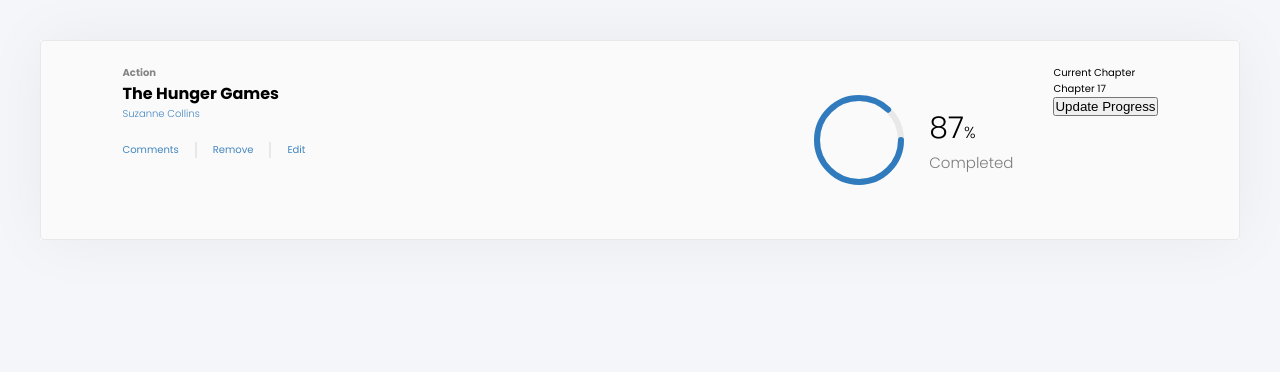
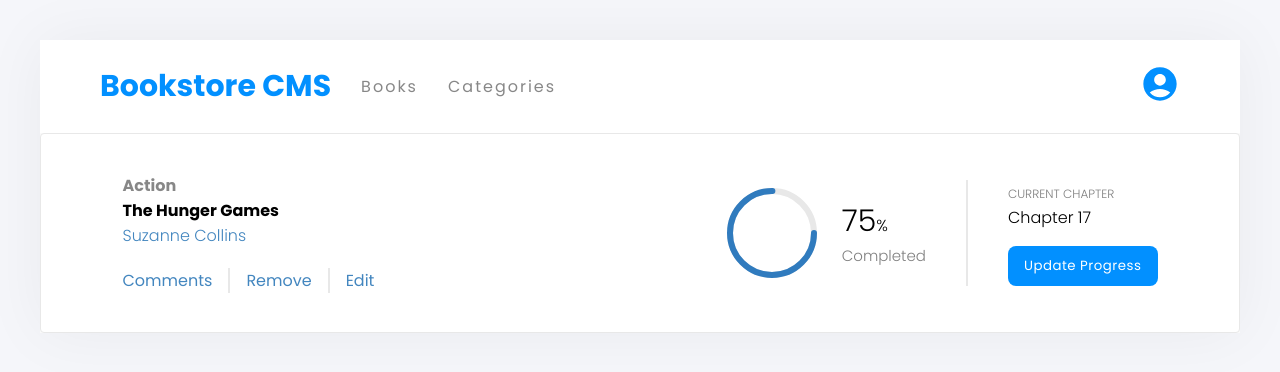
Before and after one commit to wassimchakib/Bookstore, a React (Create React App) app: page / in a window 1280 px wide. Shown: the top 372 px of the page. Built offline with nearby package versions, Linux system fonts and the light colour scheme.

Commit message:
Add BookCard component

```diff
--- a/package.json
+++ b/package.json
@@ -10,6 +10,7 @@
     "@testing-library/jest-dom": "^5.16.5",
     "@testing-library/react": "^13.4.0",
     "@testing-library/user-event": "^13.5.0",
+    "prop-types": "^15.8.1",
     "react": "^18.2.0",
     "react-dom": "^18.2.0",
     "react-scripts": "5.0.1",
--- a/src/App.css
+++ b/src/App.css
@@ -128,15 +128,17 @@
   padding: var(--fs-4);
   border: 1px solid var(--bg-border);
   border-radius: 4px;
+  background-color: var(--bg-white);
 }
 
 .book__card .container {
   display: flex;
   justify-content: space-between;
+  align-items: center;
 }
 
 .book__info {
-  font-size: 1.2rem;
+  font-size: var(--fs-2);
 }
 
 .book__categories {
@@ -169,8 +171,13 @@
   border-left: 2px solid var(--bg-border);
 }
 
+.book__edit a:hover {
+  color: #5ab5fb;
+}
+
 .book__progress {
   display: flex;
+  align-items: center;
 }
 
 .progress__circular {
@@ -178,7 +185,6 @@
   flex-direction: column;
   padding-right: var(--fs-6);
   border-right: 2px solid var(--bg-border);
-  height: fit-content;
 }
 
 /* ==============================*\
@@ -205,27 +211,26 @@
   stroke-linecap: round;
 }
 
+.progress__percent svg circle:hover {
+  cursor: pointer;
+}
+
 .progress__percent svg circle:nth-child(1) {
   stroke-dashoffset: 0;
   stroke: var(--bg-border);
 }
 
 .progress__percent svg circle:nth-child(2) {
-  stroke-dashoffset: calc(440 - (440 * 87) / 100);
+  /* stroke-dashoffset: calc(440 - (440 * 87) / 100); */
   stroke: var(--bg-progress);
   opacity: 0.1;
   animation: animate-circle 2s forwards;
+  transition: stroke 0.3s ease-in;
 }
 
-@keyframes animate-circle {
-  0% {
-      opacity: 0;
-      stroke-dashoffset: 440;
-  }
-
-  100% {
-      opacity: 1;
-  }
+.progress__percent:hover svg circle:nth-child(2) {
+  stroke: green;
+  transition: stroke 0.3s ease-in;
 }
 
 .progress__number {
@@ -234,10 +239,27 @@
   animation: showNumber 1s 1s forwards;
 }
 
+.progress__percent:hover .progress__number {
+  color: green;
+  transition: color 0.3s ease-in;
+}
+
+@keyframes animate-circle {
+  0% {
+    opacity: 0;
+    stroke-dashoffset: 440;
+  }
+
+  100% {
+    opacity: 1;
+  }
+}
+
 @keyframes showNumber {
   0% {
     opacity: 0;
   }
+
   100% {
     opacity: 1;
   }
@@ -256,3 +278,39 @@
   opacity: 0.5;
   font-weight: 300;
 }
+
+/* ==============================*\
+          Chapter Info
+\*============================== */
+.progress__chapter {
+  font-size: var(--fs-2);
+  padding-left: var(--fs-6);
+  border-left: 2px solid var(--bg-border);
+}
+
+.progress__chapter span {
+  font-weight: 300;
+  opacity: 0.5;
+  text-transform: uppercase;
+  font-size: 12px;
+}
+
+.progress__chapter p {
+  font-weight: 300;
+}
+
+.chapter__button {
+  cursor: pointer;
+  border: none;
+  background-color: var(--bg-secondary);
+  border-radius: 8px;
+  padding: var(--fs-1) var(--fs-2);
+  font-family: 'Poppins', sans-serif;
+  letter-spacing: 0.5px;
+  color: var(--bg-white);
+  margin-top: var(--fs-2);
+}
+
+.chapter__button:hover {
+  background-color: #5ab5fb;
+}
--- a/src/App.js
+++ b/src/App.js
@@ -1,9 +1,11 @@
 import './App.css';
 import BookCard from './components/BookCard';
+import Header from './components/Header';
 
 function App() {
   return (
     <>
+      <Header />
       <BookCard />
     </>
   );
--- a/src/components/BookCard.jsx
+++ b/src/components/BookCard.jsx
@@ -1,9 +1,10 @@
+import ChapterInfo from './ChapterInfo';
 import ProgressBar from './ProgressBar';
 
 const BookCard = () => (
   <div className="book__card">
     <div className="container">
-      <div className="book_info">
+      <div className="book__info">
         <span className="book__categories">Action</span>
         <h3 className="book__title">The Hunger Games</h3>
         <p className="book__author">Suzanne Collins</p>
@@ -15,12 +16,8 @@
         </ul>
       </div>
       <div className="book__progress">
-        <ProgressBar />
-        <div className="progress__chapter">
-          <span>Current Chapter</span>
-          <p>Chapter 17</p>
-          <button type="button">Update Progress</button>
-        </div>
+        <ProgressBar percentage={75} />
+        <ChapterInfo />
       </div>
     </div>
   </div>
--- /dev/null
+++ b/src/components/ChapterInfo.jsx
@@ -0,0 +1,9 @@
+const ChapterInfo = () => (
+  <div className="progress__chapter">
+    <span>Current Chapter</span>
+    <p>Chapter 17</p>
+    <button type="button" className="chapter__button">Update Progress</button>
+  </div>
+);
+
+export default ChapterInfo;
--- a/src/components/ProgressBar.jsx
+++ b/src/components/ProgressBar.jsx
@@ -1,12 +1,14 @@
-const ProgressBar = () => (
+import { PropTypes } from 'prop-types';
+
+const ProgressBar = ({ percentage }) => (
   <div className="progress__percent">
     <svg>
       <circle cx="70" cy="70" r="70" />
-      <circle cx="70" cy="70" r="70" />
+      <circle style={{ strokeDashoffset: 440 - (440 * percentage) / 100 }} cx="70" cy="70" r="70" />
     </svg>
     <div className="progress__number">
       <h2 className="progress__percentage">
-        87
+        {percentage}
         <span>%</span>
       </h2>
       <h2 className="progress__status">Completed</h2>
@@ -14,4 +16,8 @@
   </div>
 );
 
+ProgressBar.propTypes = {
+  percentage: PropTypes.func.isRequired,
+};
+
 export default ProgressBar;
```
Also changed, not shown: 1 other file (tests, documents, lock files or other folders).
